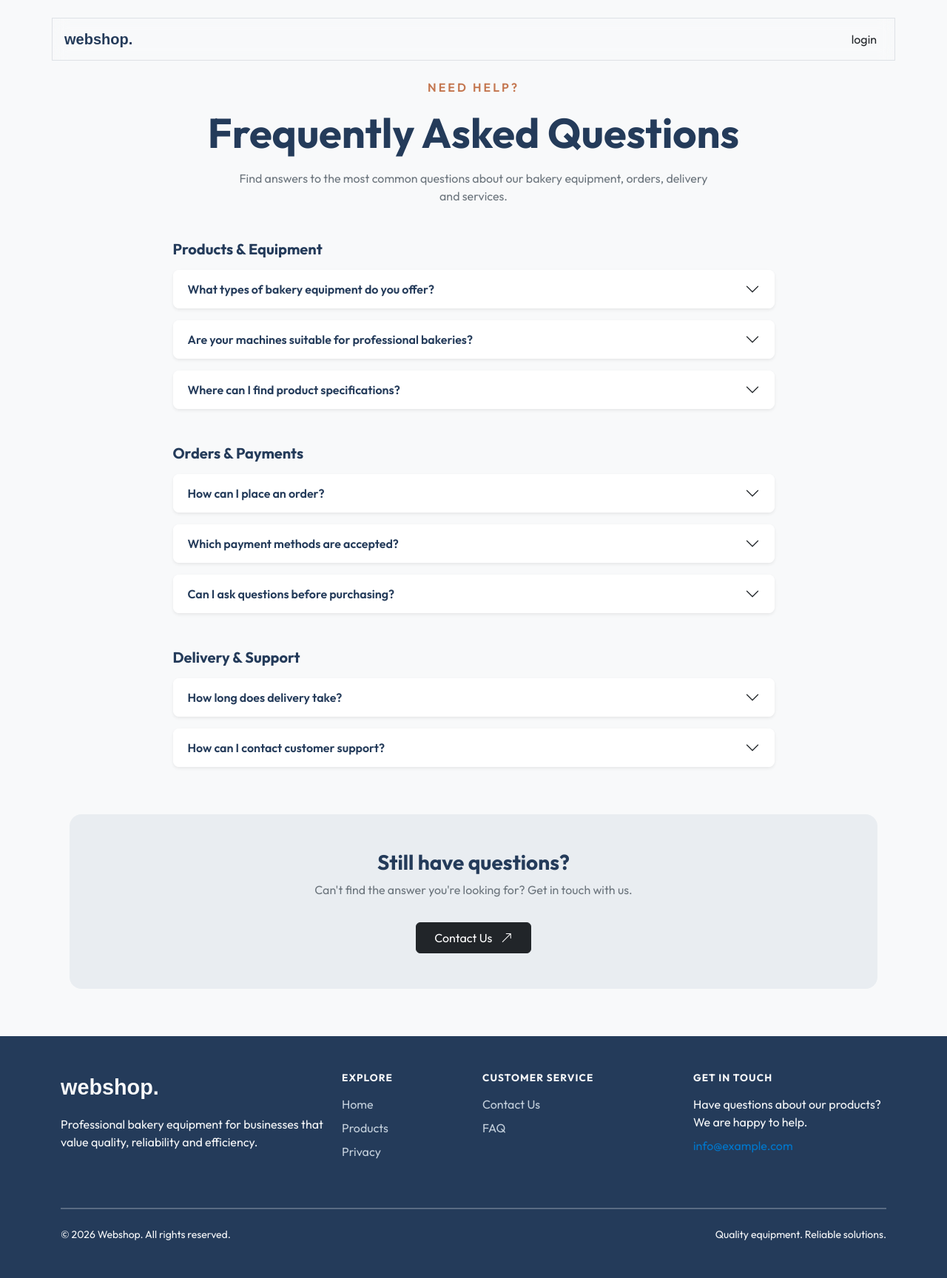
After one commit to Iuca-h/Roast-and-toast-Premium, an ASP.NET Core app: page /FAQ/FAQ in a window 1280 px wide. The commit adds this page. Shown: the whole page at 74% size. Run offline with ASP.NET Core 8, Linux system fonts and the light colour scheme; style sheets or scripts are compiled from the project's sources; some libraries are stand-ins or nearby versions; some web fonts are replaced.

Commit message:
I CANNOT BELIEVE

```diff
--- /dev/null
+++ b/Webshop/Pages/FAQ/FAQ.cshtml
@@ -0,0 +1,226 @@
+@page
+@model Webshop.Pages.FAQModel
+
+@{
+    ViewData["Title"] = "FAQ";
+}
+
+<div class="container">
+
+    <!-- Header -->
+    <div class="text-center mb-5">
+        <span class="text-uppercase fw-semibold"
+              style="color: var(--color-accent); letter-spacing: 3px;">
+            Need help?
+        </span>
+
+        <h1 class="display-4 fw-bold mt-3"
+            style="color: var(--color-primary);">
+            Frequently Asked Questions
+        </h1>
+
+        <p class="text-secondary mt-3 mx-auto" style="max-width: 650px;">
+            Find answers to the most common questions about our bakery
+            equipment, orders, delivery and services.
+        </p>
+    </div>
+
+    <div class="row justify-content-center">
+        <div class="col-lg-9">
+
+            <!-- Products -->
+            <h5 class="fw-bold mb-3" style="color: var(--color-primary);">
+                Products & Equipment
+            </h5>
+
+            <div class="accordion mb-5" id="productsAccordion">
+
+                <div class="accordion-item border-0 mb-3 rounded-3 shadow-sm">
+                    <h2 class="accordion-header">
+                        <button class="accordion-button collapsed rounded-3 fw-semibold"
+                                type="button"
+                                data-bs-toggle="collapse"
+                                data-bs-target="#product1">
+                            What types of bakery equipment do you offer?
+                        </button>
+                    </h2>
+                    <div id="product1" class="accordion-collapse collapse"
+                         data-bs-parent="#productsAccordion">
+                        <div class="accordion-body text-secondary">
+                            We offer a wide range of professional bakery equipment,
+                            including dough mixers, ovens, dough dividers, proofers,
+                            bread slicers and other essential bakery machines.
+                        </div>
+                    </div>
+                </div>
+
+                <div class="accordion-item border-0 mb-3 rounded-3 shadow-sm">
+                    <h2 class="accordion-header">
+                        <button class="accordion-button collapsed rounded-3 fw-semibold"
+                                type="button"
+                                data-bs-toggle="collapse"
+                                data-bs-target="#product2">
+                            Are your machines suitable for professional bakeries?
+                        </button>
+                    </h2>
+                    <div id="product2" class="accordion-collapse collapse"
+                         data-bs-parent="#productsAccordion">
+                        <div class="accordion-body text-secondary">
+                            Yes! Our equipment is designed for professional use
+                            and supports bakeries of different sizes and production
+                            capacities.
+                        </div>
+                    </div>
+                </div>
+
+                <div class="accordion-item border-0 mb-3 rounded-3 shadow-sm">
+                    <h2 class="accordion-header">
+                        <button class="accordion-button collapsed rounded-3 fw-semibold"
+                                type="button"
+                                data-bs-toggle="collapse"
+                                data-bs-target="#product3">
+                            Where can I find product specifications?
+                        </button>
+                    </h2>
+                    <div id="product3" class="accordion-collapse collapse"
+                         data-bs-parent="#productsAccordion">
+                        <div class="accordion-body text-secondary">
+                            Each product page contains detailed specifications,
+                            including capacity, power consumption, materials
+                            and dimensions.
+                        </div>
+                    </div>
+                </div>
+
+            </div>
+
+            <!-- Orders -->
+            <h5 class="fw-bold mb-3" style="color: var(--color-primary);">
+                Orders & Payments
+            </h5>
+
+            <div class="accordion mb-5" id="ordersAccordion">
+
+                <div class="accordion-item border-0 mb-3 rounded-3 shadow-sm">
+                    <h2 class="accordion-header">
+                        <button class="accordion-button collapsed rounded-3 fw-semibold"
+                                type="button"
+                                data-bs-toggle="collapse"
+                                data-bs-target="#order1">
+                            How can I place an order?
+                        </button>
+                    </h2>
+                    <div id="order1" class="accordion-collapse collapse"
+                         data-bs-parent="#ordersAccordion">
+                        <div class="accordion-body text-secondary">
+                            Browse our products, add the equipment you need
+                            to your shopping cart and proceed to checkout.
+                        </div>
+                    </div>
+                </div>
+
+                <div class="accordion-item border-0 mb-3 rounded-3 shadow-sm">
+                    <h2 class="accordion-header">
+                        <button class="accordion-button collapsed rounded-3 fw-semibold"
+                                type="button"
+                                data-bs-toggle="collapse"
+                                data-bs-target="#order2">
+                            Which payment methods are accepted?
+                        </button>
+                    </h2>
+                    <div id="order2" class="accordion-collapse collapse"
+                         data-bs-parent="#ordersAccordion">
+                        <div class="accordion-body text-secondary">
+                            Available payment methods are displayed during
+                            the checkout process.
+                        </div>
+                    </div>
+                </div>
+
+                <div class="accordion-item border-0 mb-3 rounded-3 shadow-sm">
+                    <h2 class="accordion-header">
+                        <button class="accordion-button collapsed rounded-3 fw-semibold"
+                                type="button"
+                                data-bs-toggle="collapse"
+                                data-bs-target="#order3">
+                            Can I ask questions before purchasing?
+                        </button>
+                    </h2>
+                    <div id="order3" class="accordion-collapse collapse"
+                         data-bs-parent="#ordersAccordion">
+                        <div class="accordion-body text-secondary">
+                            Absolutely! You can contact our team with any questions
+                            about products, specifications or your order.
+                        </div>
+                    </div>
+                </div>
+
+            </div>
+
+            <!-- Delivery -->
+            <h5 class="fw-bold mb-3" style="color: var(--color-primary);">
+                Delivery & Support
+            </h5>
+
+            <div class="accordion" id="deliveryAccordion">
+
+                <div class="accordion-item border-0 mb-3 rounded-3 shadow-sm">
+                    <h2 class="accordion-header">
+                        <button class="accordion-button collapsed rounded-3 fw-semibold"
+                                type="button"
+                                data-bs-toggle="collapse"
+                                data-bs-target="#delivery1">
+                            How long does delivery take?
+                        </button>
+                    </h2>
+                    <div id="delivery1" class="accordion-collapse collapse"
+                         data-bs-parent="#deliveryAccordion">
+                        <div class="accordion-body text-secondary">
+                            Delivery times depend on the product and destination.
+                            Please contact us for more information about your order.
+                        </div>
+                    </div>
+                </div>
+
+                <div class="accordion-item border-0 mb-3 rounded-3 shadow-sm">
+                    <h2 class="accordion-header">
+                        <button class="accordion-button collapsed rounded-3 fw-semibold"
+                                type="button"
+                                data-bs-toggle="collapse"
+                                data-bs-target="#delivery2">
+                            How can I contact customer support?
+                        </button>
+                    </h2>
+                    <div id="delivery2" class="accordion-collapse collapse"
+                         data-bs-parent="#deliveryAccordion">
+                        <div class="accordion-body text-secondary">
+                            You can reach us through the contact page.
+                            Our team will be happy to help you.
+                        </div>
+                    </div>
+                </div>
+
+            </div>
+
+        </div>
+    </div>
+
+    <!-- Contact CTA -->
+    <div class="text-center mt-5 p-5 rounded-4"
+         style="background-color: var(--color-surface);">
+
+        <h3 class="fw-bold" style="color: var(--color-primary);">
+            Still have questions?
+        </h3>
+
+        <p class="text-secondary mt-2">
+            Can't find the answer you're looking for? Get in touch with us.
+        </p>
+
+        <a asp-page="/Contact/Contact" class="btn btn-dark mt-3 px-4 py-2">
+            Contact Us <i class="bi bi-arrow-up-right ms-2"></i>
+        </a>
+
+    </div>
+
+</div>
--- /dev/null
+++ b/Webshop/Pages/FAQ/FAQ.cshtml.cs
@@ -0,0 +1,10 @@
+using Microsoft.AspNetCore.Mvc.RazorPages;
+
+namespace Webshop.Pages;
+
+public class FAQModel : PageModel
+{
+    public void OnGet()
+    {
+    }
+}
--- a/Webshop/Pages/Privacy.cshtml
+++ b/Webshop/Pages/Privacy.cshtml
@@ -124,7 +124,7 @@
                 If you have questions about this Privacy Policy or how your
                 personal information is handled, please contact us.
             </p>
-            <a href="mailto:privacy@roastandtoast.com" class="privacy-contact">
+            <a href="mailto:info@example.com" class="privacy-contact">
                 <i class="bi bi-envelope me-2"></i>
                 Contact our team
                 <i class="bi bi-arrow-up-right ms-2"></i>
--- a/Webshop/Pages/Shared/_Layout.cshtml
+++ b/Webshop/Pages/Shared/_Layout.cshtml
@@ -39,6 +39,16 @@
                         <li class="nav-item">
                             <a class="nav-link text-dark" asp-page="/MyOrders/Index">
                                 orders
+                            </a>
+                        </li>
+                        <li class="nav-item">
+                            <a class="nav-link text-dark" asp-page="/FAQ/FAQ">
+                                faq
+                            </a>
+                        </li>
+                        <li class="nav-item">
+                            <a class="nav-link text-dark" asp-page="/Contact/Contact">
+                                contact
                             </a>
                         </li>
                     }
@@ -108,12 +118,12 @@
 
                     <ul class="list-unstyled">
                         <li class="mb-2">
-                            <a class="footer-link" asp-area="" asp-page="/Contact">
+                            <a class="footer-link" asp-area="" asp-page="/Contact/Contact">
                                 Contact Us
                             </a>
                         </li>
                         <li class="mb-2">
-                            <a class="footer-link" asp-area="" asp-page="/FAQ">
+                            <a class="footer-link" asp-area="" asp-page="/FAQ/FAQ">
                                 FAQ
                             </a>
                         </li>
--- a/Webshop/wwwroot/css/site.css
+++ b/Webshop/wwwroot/css/site.css
@@ -247,3 +247,41 @@ h1, h2, h3, h4, h5, h6 {
     font-size: .65rem;
     letter-spacing: .1em;
 }
+
+/* FAQ */
+.accordion-button {
+    color: var(--color-primary);
+    background-color: var(--color-white);
+    box-shadow: none !important;
+}
+
+.accordion-button:not(.collapsed) {
+    color: var(--color-primary);
+    background-color: var(--color-surface);
+}
+
+.accordion-button:focus {
+    border-color: var(--color-accent);
+    box-shadow: none;
+}
+
+.accordion-item {
+    overflow: hidden;
+}
+
+/* Contact */
+.form-control,
+.form-select {
+    border-color: #DDE2E8;
+    border-radius: 8px;
+}
+
+.form-control:focus,
+.form-select:focus {
+    border-color: var(--color-accent);
+    box-shadow: 0 0 0 0.2rem rgba(196, 119, 80, 0.15);
+}
+
+.contact-social a {
+    text-decoration: none;
+}
```
Also changed, not shown: Webshop/Pages/Contact/Contact.cshtml (added, +219 -0 lines), Webshop/Pages/Contact/Contact.cshtml.cs (added, +10 -0 lines).
